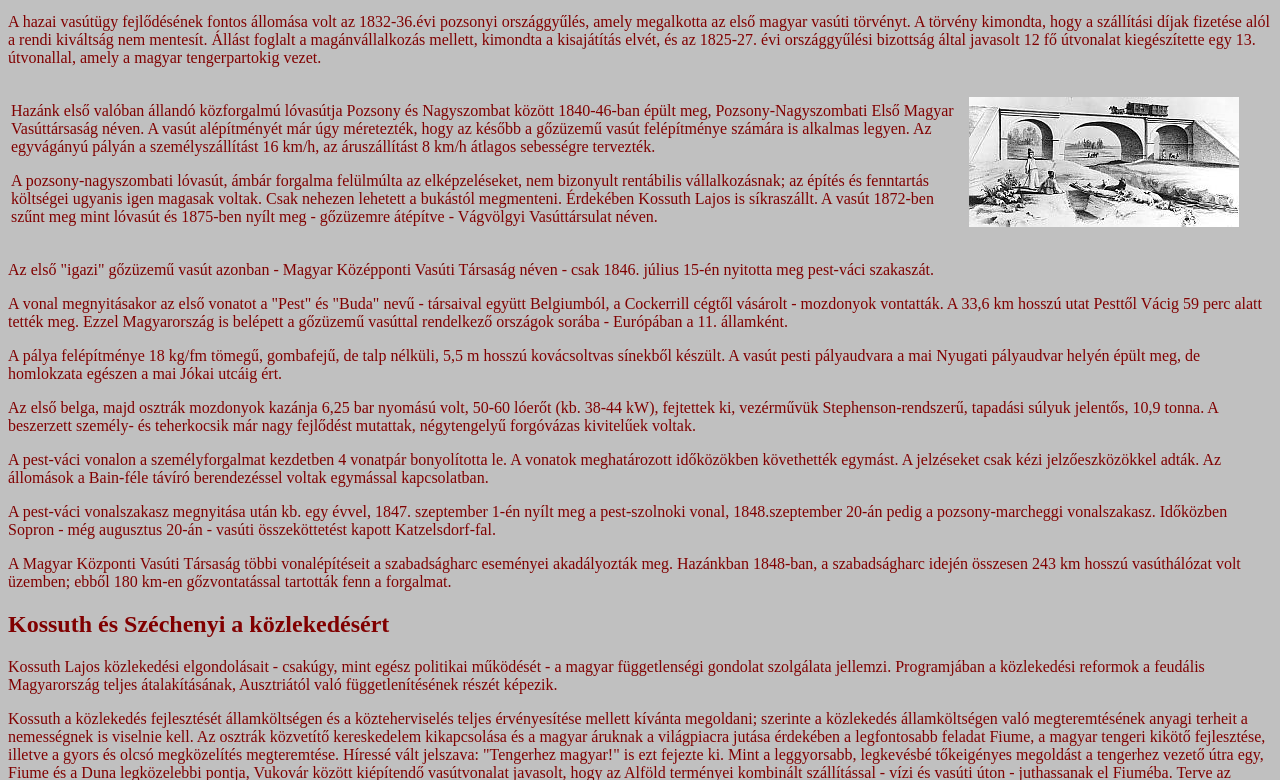
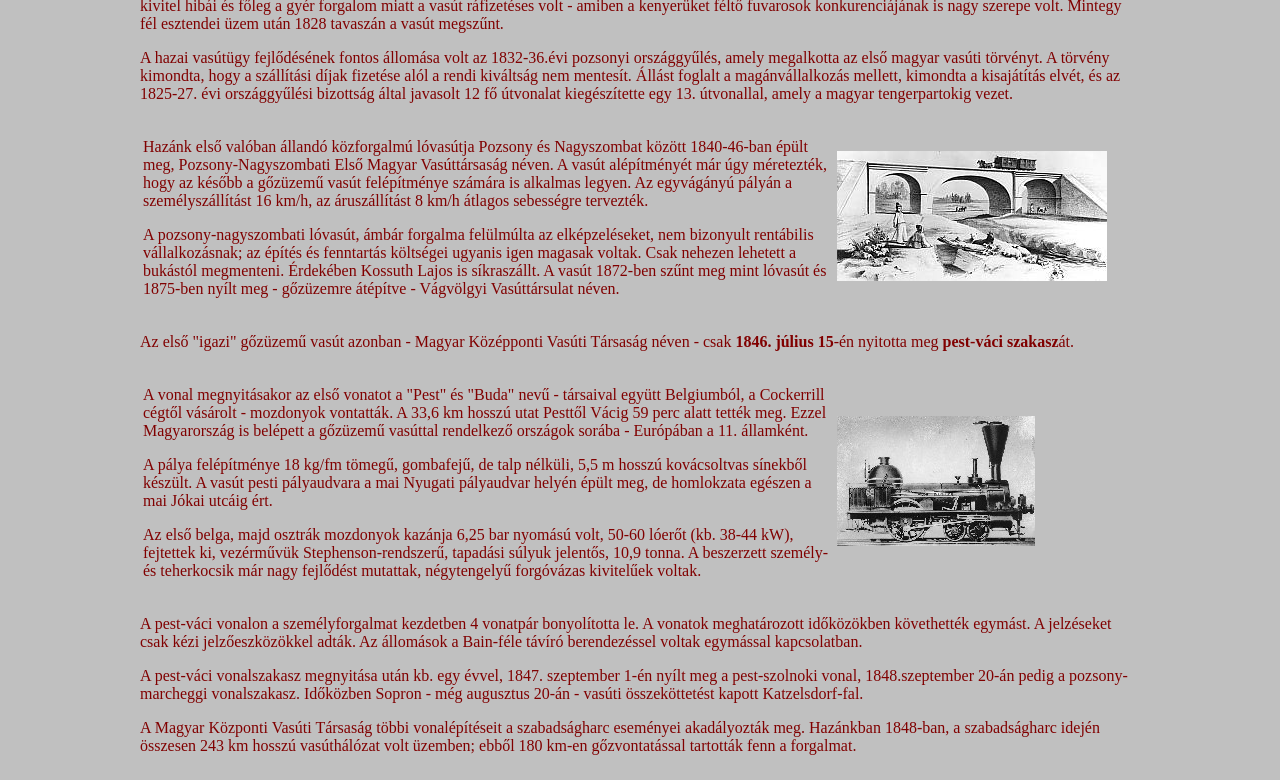
Before and after one commit to patrikkalman/patrikkalman, a plain HTML site: page vasuttortenet.html in a window 1280 px wide. Shown: the part 574-1354 px from the top of the page. Drawn offline with Linux system fonts and the light colour scheme.

Commit message:
Add files via upload

```diff
--- a/vasuttortenet.html
+++ b/vasuttortenet.html
@@ -1,14 +1,13 @@
 <!DOCTYPE html>
 <html>
         <head>
+
                 <style>
                         h1 {text-align: center;}
                 </style>
                 <title>A vasút évszázada</title>
         </head>
-
-
-                <body style="background-color:silver; color: maroon;">
+                <body style="background-color:silver; color: maroon; width: 1000px; margin:auto;">
 
         <h1> A vasút évszázada</h1>
 
@@ -44,16 +43,26 @@
 
         </table>
 
+        <p>Az első "igazi" gőzüzemű vasút azonban - Magyar Középponti Vasúti Társaság néven - csak <b>1846. július 15</b>-én  nyitotta meg <b>pest-váci szakasz</b>át.</p>
 
-        <p>Az első "igazi" gőzüzemű vasút azonban - Magyar Középponti Vasúti Társaság néven - csak 1846. július 15-én nyitotta meg pest-váci szakaszát.</p>
-        <p>A vonal megnyitásakor az első vonatot a "Pest" és "Buda" nevű - társaival együtt Belgiumból, a Cockerrill cégtől vásárolt - mozdonyok vontatták. A 33,6 km hosszú utat Pesttől Vácig 59 perc alatt tették meg. Ezzel Magyarország is belépett a gőzüzemű vasúttal rendelkező országok sorába - Európában a 11. államként.</p>
-        <p>A pálya felépítménye 18 kg/fm tömegű, gombafejű, de talp nélküli, 5,5 m hosszú kovácsoltvas sínekből készült. A vasút pesti pályaudvara a mai Nyugati pályaudvar helyén épült meg, de homlokzata egészen a mai Jókai utcáig ért.</p>
-        <p>Az első belga, majd osztrák mozdonyok kazánja 6,25 bar nyomású volt, 50-60 lóerőt (kb. 38-44 kW), fejtettek ki, vezérművük Stephenson-rendszerű, tapadási súlyuk jelentős, 10,9 tonna. A beszerzett személy- és teherkocsik már nagy fejlődést mutattak, négytengelyű forgóvázas kivitelűek voltak.</p>
+        <table style="width:100% ; ">
+                <tr>
+                        <td>
+                                <p>A vonal megnyitásakor az első vonatot a "Pest" és "Buda" nevű - társaival együtt Belgiumból, a Cockerrill cégtől vásárolt - mozdonyok vontatták. A 33,6 km hosszú utat Pesttől Vácig 59 perc alatt tették meg. Ezzel Magyarország is belépett a gőzüzemű vasúttal rendelkező országok sorába - Európában a 11. államként.</p>
+                                <p>A pálya felépítménye 18 kg/fm tömegű, gombafejű, de talp nélküli, 5,5 m hosszú kovácsoltvas sínekből készült. A vasút pesti pályaudvara a mai Nyugati pályaudvar helyén épült meg, de homlokzata egészen a mai Jókai utcáig ért.</p>
+                                <p>Az első belga, majd osztrák mozdonyok kazánja 6,25 bar nyomású volt, 50-60 lóerőt (kb. 38-44 kW), fejtettek ki, vezérművük Stephenson-rendszerű, tapadási súlyuk jelentős, 10,9 tonna. A beszerzett személy- és teherkocsik már nagy fejlődést mutattak, négytengelyű forgóvázas kivitelűek voltak.</p>
+
+                        </td>
+                        <td style="width: 300px;"> <img src="mozd1846.jpg" alt="" title="">   </td>
+                </tr>
+        </table>
         <p>A pest-váci vonalon a személyforgalmat kezdetben 4 vonatpár bonyolította le. A vonatok meghatározott időközökben követhették egymást. A jelzéseket csak kézi jelzőeszközökkel adták. Az állomások a Bain-féle távíró berendezéssel voltak egymással kapcsolatban.</p>
         <p>A pest-váci vonalszakasz megnyitása után kb. egy évvel, 1847. szeptember 1-én nyílt meg a pest-szolnoki vonal, 1848.szeptember 20-án pedig a pozsony-marcheggi vonalszakasz. Időközben Sopron - még augusztus 20-án - vasúti összeköttetést kapott Katzelsdorf-fal.</p>
         <p>A Magyar Központi Vasúti Társaság többi vonalépítéseit a szabadságharc eseményei akadályozták meg. Hazánkban 1848-ban, a szabadságharc idején összesen 243 km hosszú vasúthálózat volt üzemben; ebből 180 km-en gőzvontatással tartották fenn a forgalmat.</p>
 
-       <h2 id="masodik"> Kossuth és Széchenyi a közlekedésért</h2>
+
+        <h2 id="masodik"> Kossuth és Széchenyi a közlekedésért</h2>
+        <img src="mozd1846.jpg" alt="" title="" style="float: right ;">
         <p>Kossuth Lajos közlekedési elgondolásait - csakúgy, mint egész politikai működését - a magyar függetlenségi gondolat szolgálata jellemzi. Programjában a közlekedési reformok a feudális Magyarország teljes átalakításának, Ausztriától való függetlenítésének részét képezik.</p>
         <p>Kossuth a közlekedés fejlesztését államköltségen és a közteherviselés teljes érvényesítése mellett kívánta megoldani; szerinte a közlekedés államköltségen való megteremtésének anyagi terheit a nemességnek is viselnie kell. Az osztrák közvetítő kereskedelem kikapcsolása és a magyar áruknak a világpiacra jutása érdekében a legfontosabb feladat Fiume, a magyar tengeri kikötő fejlesztése, illetve a gyors és olcsó megközelítés megteremtése. Híressé vált jelszava: "Tengerhez magyar!" is ezt fejezte ki. Mint a leggyorsabb, legkevésbé tőkeigényes megoldást a tengerhez vezető útra egy, Fiume és a Duna legközelebbi pontja, Vukovár között kiépítendő vasútvonalat javasolt, hogy az Alföld terményei kombinált szállítással - vízi és vasúti úton - juthassanak el Fiuméba. Terve az 1847-48. évi országgyűlésen Széchenyi éles ellenzésével találkozott, aki saját tervében a tengerhez vezető vasútvonalat másként kívánta megoldani.</p>
         <p>Széchenyit - akinek közlekedési reformjait részleteiben Kossuth is helyeselte - a gőzhajózás előmozdítása, a Lánchíd építése és más alkotások után az ország közlekedésügyének hivatott, önzetlen és fáradhatatlan irányítójának ismerték el. 1845-ben, legsürgősebb feladatának a Tisza szabályozását, a tiszai gőzhajózás megvalósítását tekintette. A részletes nagyszabású tervekkel Vásárhelyi Pál 1845-ben készült el. 1846-ban bekövetkezett hirtelen halála után, 1848-ban Széchenyi már arról számolhatott be, hogy a "megmentett ártér harmadfél millió holdat meghalad".</p>
```
